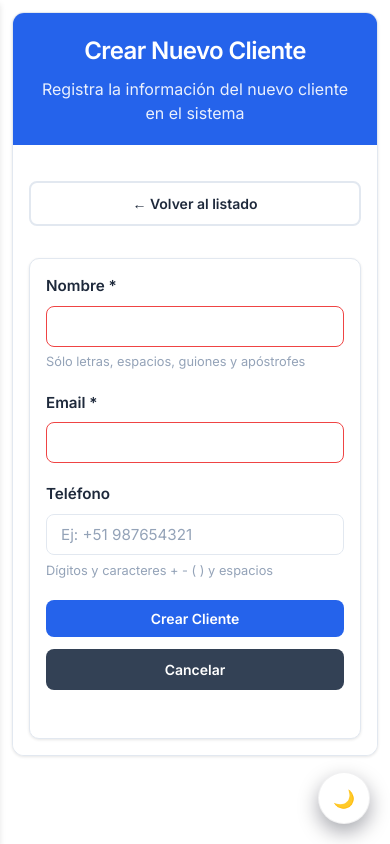
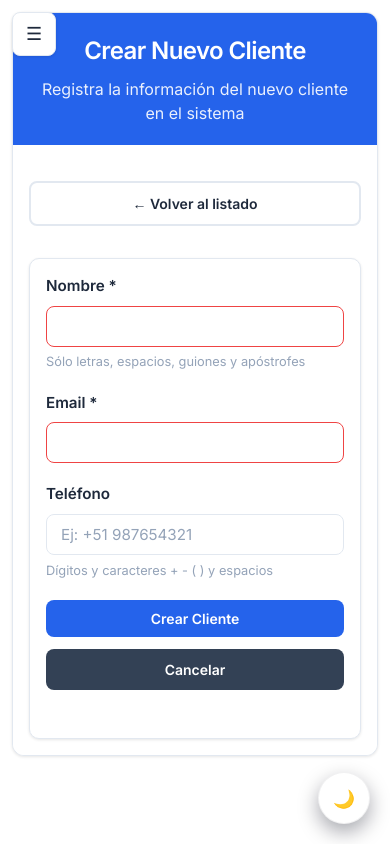
Before and after one commit to MarioPazmino/Evaluacion-tecnica-Front-JOAO, a React (Create React App) app: page /crear in a window 390 px wide. Built offline with nearby package versions, Linux system fonts and the light colour scheme.

Commit message:
feat: Enhance Sidebar with mobile toggle and backdrop; improve ClienteList table accessibility

```diff
--- a/src/components/Sidebar.js
+++ b/src/components/Sidebar.js
@@ -1,9 +1,11 @@
-import React from 'react';
+import React, { useState, useRef, useEffect } from 'react';
 import { Link, useLocation } from 'react-router-dom';
 import '../styles/Sidebar.css';
 
 const Sidebar = () => {
   const location = useLocation();
+  const [open, setOpen] = useState(false);
+  const sidebarRef = useRef(null);
 
   const menuItems = [
     {
@@ -18,8 +20,40 @@ const Sidebar = () => {
     }
   ];
 
+  useEffect(() => {
+    const onKey = (e) => {
+      if (e.key === 'Escape' && open) setOpen(false);
+    };
+
+    if (open) {
+      // prevent background scroll while drawer is open
+      document.body.style.overflow = 'hidden';
+      // focus first focusable element inside sidebar
+      setTimeout(() => {
+        if (sidebarRef.current) sidebarRef.current.focus();
+      }, 0);
+    } else {
+      document.body.style.overflow = '';
+    }
+
+    window.addEventListener('keydown', onKey);
+    return () => window.removeEventListener('keydown', onKey);
+  }, [open]);
+
   return (
-    <div className="sidebar">
+    <>
+      <button
+        className="sidebar-toggle"
+        aria-label={open ? 'Cerrar menú' : 'Abrir menú'}
+        aria-expanded={open}
+        onClick={() => setOpen(true)}
+      >
+        ☰
+      </button>
+
+      {open && <div className="sidebar-backdrop" onClick={() => setOpen(false)} aria-hidden="true" />}
+
+      <div ref={sidebarRef} tabIndex={-1} className={`sidebar ${open ? 'open' : ''}`}>
       <div className="sidebar-header">
         <h2 className="sidebar-title">
           <span className="sidebar-icon">💼</span>
@@ -52,7 +86,8 @@ const Sidebar = () => {
           </div>
         </div>
       </div>
-    </div>
+  </div>
+    </>
   );
 };
 
--- a/src/pages/ClienteList.js
+++ b/src/pages/ClienteList.js
@@ -250,10 +250,10 @@ const ClienteList = () => {
               <tbody>
                 {clientes.map((cliente) => (
                   <tr key={cliente.id}>
-                    <td>{cliente.nombre}</td>
-                    <td>{cliente.email}</td>
-                    <td>{cliente.telefono || '-'}</td>
-                    <td className="actions">
+                    <td data-label="Nombre">{cliente.nombre}</td>
+                    <td data-label="Email">{cliente.email}</td>
+                    <td data-label="Teléfono">{cliente.telefono || '-'}</td>
+                    <td data-label="Acciones" className="actions">
                       <Link
                         to={`/editar/${cliente.id}`}
                         className="btn btn-small btn-secondary"
--- a/src/styles/ClienteList.css
+++ b/src/styles/ClienteList.css
@@ -325,7 +325,7 @@
   }
 
   .table-container {
-    overflow-x: auto;
+  overflow-x: auto;
   }
 
   .clientes-table {
@@ -363,4 +363,53 @@
   .search-input {
     padding: 0.625rem 0.875rem;
   }
+
+  /* Small screens: switch table rows to stacked cards for readability */
+  .table-container {
+    padding: 0.5rem;
+    border-radius: 6px;
+  }
+
+  .clientes-table {
+    width: 100%;
+    min-width: 0;
+    border: none;
+  }
+
+  .clientes-table thead {
+    display: none;
+  }
+
+  .clientes-table tbody tr {
+    display: block;
+    margin-bottom: 0.75rem;
+    background: var(--bg-secondary);
+    border-radius: 8px;
+    padding: 0.75rem;
+    box-shadow: var(--shadow-sm);
+  }
+
+  .clientes-table tbody td {
+    display: flex;
+    justify-content: space-between;
+    padding: 0.375rem 0.5rem;
+    border: none;
+  }
+
+  .clientes-table tbody td::before {
+    content: attr(data-label);
+    color: var(--text-muted);
+    font-weight: 600;
+    margin-right: 0.5rem;
+    flex: 0 0 auto;
+  }
+
+  .clientes-table tbody td > .actions {
+    justify-content: flex-end;
+  }
+
+  /* Ensure FABs or toggles do not cover content */
+  .sidebar-toggle {
+    left: 10px;
+  }
 }
--- a/src/styles/Sidebar.css
+++ b/src/styles/Sidebar.css
@@ -12,6 +12,17 @@
   box-shadow: var(--shadow-md);
   border-right: 1px solid var(--sidebar-border);
   transition: background-color 0.2s ease, color 0.2s ease;
+}
+
+/* Mobile toggle button (hamburger) */
+.sidebar-toggle {
+  /* hidden by default on larger screens; shown only on mobile via media query */
+  display: none;
+}
+
+/* Backdrop shown when sidebar is open on mobile */
+.sidebar-backdrop {
+  display: none; /* visible only on mobile via media query */
 }
 
 .sidebar-header {
@@ -160,14 +171,44 @@
 
 /* Responsive design */
 @media (max-width: 768px) {
+  /* show toggle and backdrop only on narrow viewports */
+  .sidebar-toggle {
+    position: fixed;
+    top: 12px;
+    left: 12px;
+    z-index: 1100;
+    width: 44px;
+    height: 44px;
+    border-radius: 8px;
+    display: inline-flex;
+    align-items: center;
+    justify-content: center;
+    background: var(--bg-primary);
+    color: var(--text-primary);
+    border: 1px solid var(--border-color);
+    box-shadow: var(--shadow-sm);
+    cursor: pointer;
+    font-size: 1.125rem;
+  }
+
+  .sidebar-backdrop {
+    position: fixed;
+    inset: 0;
+    background: rgba(0,0,0,0.45);
+    z-index: 1050;
+    display: block;
+  }
   .sidebar {
     width: 260px;
-    transform: translateX(-100%);
-    transition: transform 0.3s ease;
+  transform: translateX(-100%);
+  transition: transform 0.3s ease, visibility 0.3s ease;
+  visibility: hidden;
   }
 
   .sidebar.open {
-    transform: translateX(0);
+  transform: translateX(0);
+  visibility: visible;
+  z-index: 1100;
   }
 
   .sidebar-header {
```
